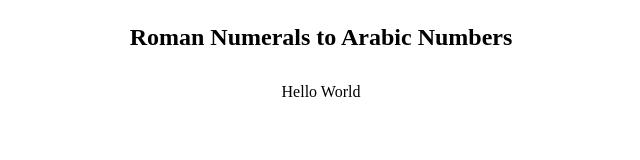
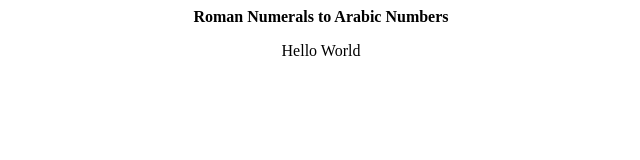
Before and after one commit to DescendantLow/romanumero, a plain HTML site: page try.html in a window 1280 px wide. Shown: the whole page, without its empty margins (319-959 px from the left). Drawn offline with Linux system fonts and the light colour scheme.

Commit message:
Update try.html

```diff
--- a/try.html
+++ b/try.html
@@ -21,7 +21,7 @@
 <body>
 
 <center>
-	<h1>Roman Numerals to Arabic Numbers</h1>
+	<b>Roman Numerals to Arabic Numbers</b>
 	<p>Hello World</p>
 </center>
 
```
